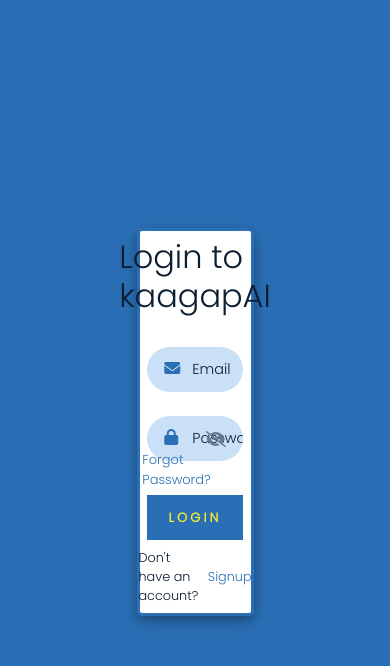
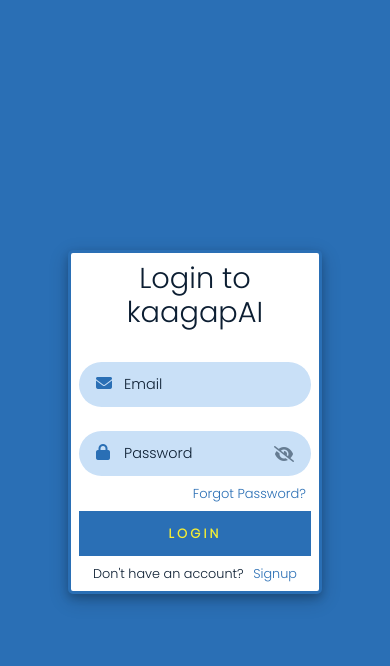
Before and after one commit to xzono0002/co-studify, a PHP site: page /php/login.php in a window 390 px wide. Shown: the top 666 px of the page. Run offline with PHP 8.4, Linux system fonts and the light colour scheme; some libraries are stand-ins or nearby versions.

Commit message:
Some adjusments made from previous suggested media queries.
Added some minor adjustments with the font sizes, text alignment and minimum width based on the previous suggested media queries.

```diff
--- a/css/login.css
+++ b/css/login.css
@@ -28,6 +28,7 @@ li{
 }
 
 
+
 .login-container{
     position: relative;
     width: 100%;
@@ -36,6 +37,8 @@ li{
     display: flex;
     align-items: center;
     justify-content: center;
+
+
 }
 
 .login-contents{
@@ -54,6 +57,7 @@ li{
     row-gap: 0.5rem;
     box-shadow: 0 4px 8px 0 rgba(0, 0, 0, 0.2), 0 6px 20px 0 rgba(0, 0, 0, 0.19);
 }
+
 
 .error-text{
     color: #721c24;
@@ -229,3 +233,55 @@ label a:hover{
 .sign a{
     color: #2A6FB5;
 }
+@media (min-width: 671px){
+    .header h2{
+        font-size: 2.5rem;
+        text-align: center;
+    }
+}
+
+@media (max-width: 670px) {
+    .login-contents {
+        min-width: 300px;
+        width: 45%;
+    }
+    .header h2 {
+        text-align: center;
+    }
+}
+
+@media (max-width: 450px) {
+    .login-contents {
+        min-width: 200px;
+        width: 65%;
+    }
+    .header h2 {
+        text-align: center;
+        font-size: 1.8rem;
+    }
+    .sign {
+        flex-direction: row;
+    }
+    .cta{
+        margin-top: 5%;
+    }
+}
+
+@media (max-width: 200px) {
+    .login-contents {
+        width: 100%;
+        height: 100%;
+        padding: 10px;
+        min-width: 100%;
+    }
+    .header h2 {
+        text-align: center;
+        font-size: 1.5rem;
+    }
+    .sign {
+        flex-direction: column;
+    }
+    .cta{
+        margin-top: 9%;
+    }
+}
```
